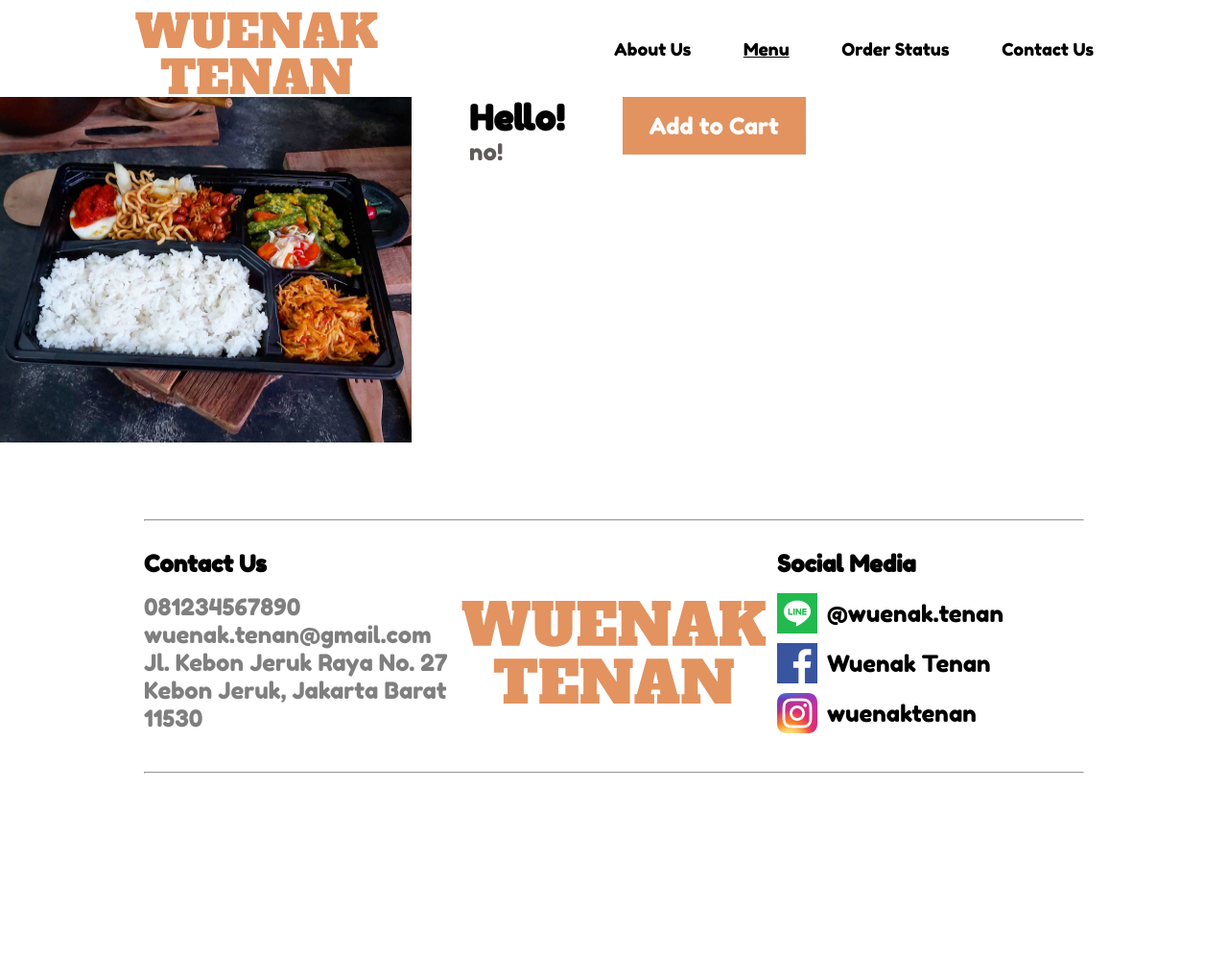
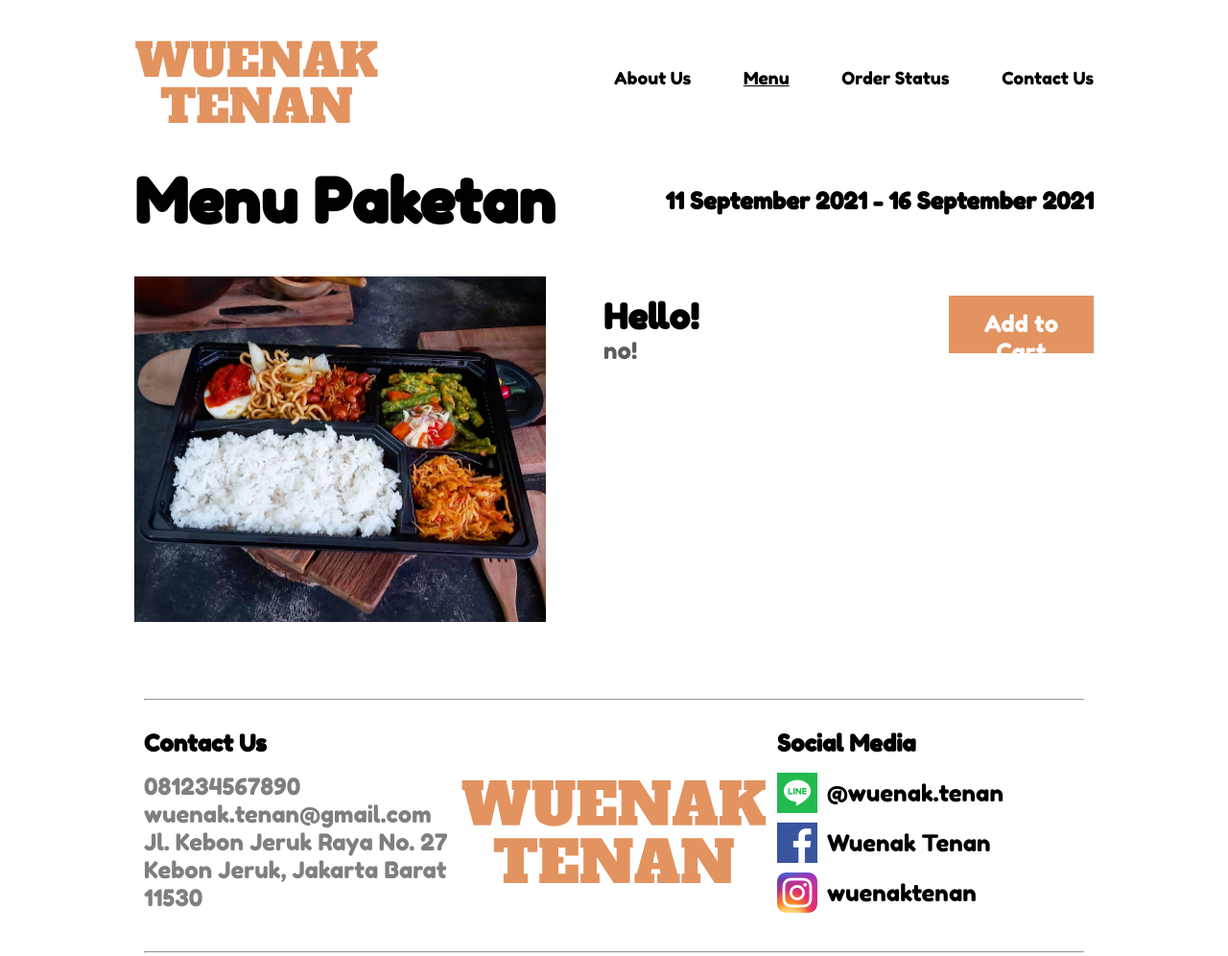
Before and after one commit to krsti4n-war/wuenak-tenan, a website built with webpack: page src/menu.html in a window 1280 px wide. Shown: the whole page at 96% size. Before the commit the page ends 886 px from the top, so only its background shows below. Built offline with nearby package versions, Linux system fonts and the light colour scheme.

Commit message:
Added layout for Menu main content and refactor footer style to component

```diff
--- a/src/component.css
+++ b/src/component.css
@@ -109,3 +109,36 @@ h4 {
 .dark-theme h1, .light-theme p, .light-theme a {
   color: var(--dark-font-color);
 }
+
+
+
+
+#footer {
+  padding: 0px 150px;
+  margin-bottom: 80px;
+}
+
+#footer > div {
+  padding: 30px 0px;
+}
+
+#footer > div > * {
+  width: 320px;
+}
+
+#footer section > h4 {
+  margin-bottom: 16px;
+}
+
+#footer #contact-us p {
+  font-size: 24px;
+  color: var(--dark-variant-font-color);
+}
+
+#footer #social-media-container p {
+  font-size: 24px;
+}
+
+#footer #social-media-container > div {
+  margin-bottom: 10px;
+}
--- a/src/index.css
+++ b/src/index.css
@@ -66,33 +66,3 @@
   color: var(--dark-variant-font-color);
   margin-top: 5px;
 }
-
-#footer {
-  padding: 0px 150px;
-  margin-bottom: 80px;
-}
-
-#footer > div {
-  padding: 30px 0px;
-}
-
-#footer > div > * {
-  width: 320px;
-}
-
-#footer section > h4 {
-  margin-bottom: 16px;
-}
-
-#footer #contact-us p {
-  font-size: 24px;
-  color: var(--dark-variant-font-color);
-}
-
-#footer #social-media-container p {
-  font-size: 24px;
-}
-
-#footer #social-media-container > div {
-  margin-bottom: 10px;
-}
--- a/src/main.js
+++ b/src/main.js
@@ -92,6 +92,7 @@ class MenuBundle extends HTMLElement {
     this.wrapper.innerHTML = `
       <section class="package-bundle flexbox-row">
         <img src="${this.getAttribute("thumbnail")}">
+        <div class="flexbox-row">
           <div class="flexbox-column">
             <h3>${this.getAttribute("title")}</h3>
             <p>${this.textContent}</p>
@@ -99,10 +100,10 @@ class MenuBundle extends HTMLElement {
           <button class="button-primary">
             Add to Cart
           </button>
+        </div>
       </section>
     `;
 
-    console.log(this.attributes);
     this.textContent = "";
     this.appendChild(this.wrapper);
   }
--- a/src/menu.css
+++ b/src/menu.css
@@ -1,19 +1,40 @@
+header {
+    padding-top: 30px;
+    margin-bottom: 40px;
+}
+
+main {
+    padding: 0px 140px;
+}
+
+#menu-heading {
+    margin-bottom: 40px;
+}
+
 .package-bundle {
     max-height: 360px;
     margin-bottom: 60px;
+    --gap-margin: 60px;
 }
+
 .package-bundle:last-child {
     margin-bottom: 80px;
 }
 
+.package-bundle > *:last-child {
+    padding: 20px 0px;
+}
+
+
 /* inbetween gap */
-.package-bundle > * {
-    margin-right: 60px;
+.package-bundle > *:last-child > *:first-child {
+    min-width: 300px;
+    margin-right: var(--gap-margin);
 }
-.package-bundle > *:last-child {
-    /* ignore last element */
-    margin-right: 0px;
+.package-bundle > img {
+    margin-right: var(--gap-margin);
 }
+
 
 .package-bundle p {
     font-size: 24px;
--- a/src/menu.html
+++ b/src/menu.html
@@ -7,12 +7,18 @@
     <%=require('html-loader!./fonts-link.html').default%>
   </head>
   <body>
-    <main-nav class="light-theme"></main-nav>
-    <article>
+    <header>
+      <main-nav class="light-theme"></main-nav>
+    </header>
+    <main>
+      <div id="menu-heading" class="flexbox-row flexbox-vcenter flexbox-space-between">
+        <h1>Menu Paketan</h1>
+        <h4>11 September 2021 - 16 September 2021</h4>
+      </div>
       <menu-bundle thumbnail="<%=require('./menu_a.png')%>" title="Hello!">
         no!
       </menu-bundle>
-    </article>
+    </main>
     <main-footer></main-footer>
   </body>
 </html>
```
Lines whose indentation alone changed are shown as unchanged.
